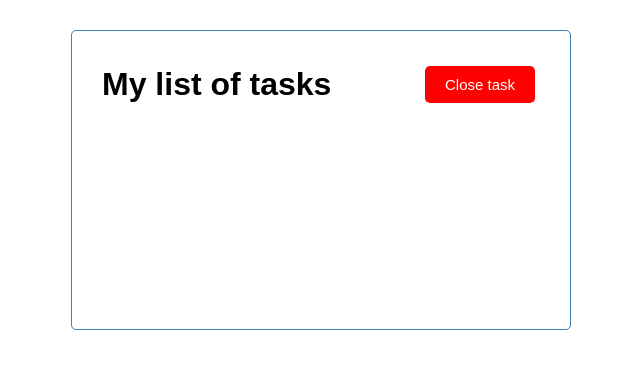
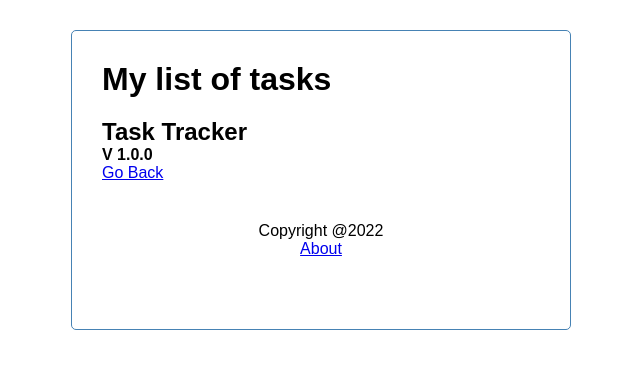
Before and after one commit to florencianionquepan/task-list, an Angular app in the folder task-list/: page /about in a window 1280 px wide. Before the commit this address led to /. Shown: the top 368 px of the page, without its empty margins (319-959 px from the left). Built offline with nearby package versions, Linux system fonts and the light colour scheme.

Commit message:
Se crea about y footer

```diff
--- a/task-list/src/app/app.component.html
+++ b/task-list/src/app/app.component.html
@@ -2,4 +2,5 @@
   <app-header></app-header>
   <router-outlet></router-outlet>
   <!--<app-tasks></app-tasks>-->
+  <app-footer></app-footer>
 </div>
--- /dev/null
+++ b/task-list/src/app/components/about/about.component.html
@@ -0,0 +1,5 @@
+<div>
+    <h2> Task Tracker</h2>
+    <h4> V 1.0.0 </h4>
+    <a routerLink="/">Go Back</a>
+</div>
--- /dev/null
+++ b/task-list/src/app/components/about/about.component.ts
@@ -0,0 +1,15 @@
+import { Component, OnInit } from '@angular/core';
+
+@Component({
+  selector: 'app-about',
+  templateUrl: './about.component.html',
+  styleUrls: ['./about.component.css']
+})
+export class AboutComponent implements OnInit {
+
+  constructor() { }
+
+  ngOnInit(): void {
+  }
+
+}
--- /dev/null
+++ b/task-list/src/app/components/footer/footer.component.css
@@ -0,0 +1,4 @@
+footer{
+    margin-top:40px;
+    text-align: center;
+}
--- /dev/null
+++ b/task-list/src/app/components/footer/footer.component.html
@@ -0,0 +1,4 @@
+<footer>
+    <p>Copyright @2022</p>
+    <a routerLink="/about"> About</a>
+</footer>
--- /dev/null
+++ b/task-list/src/app/components/footer/footer.component.ts
@@ -0,0 +1,15 @@
+import { Component, OnInit } from '@angular/core';
+
+@Component({
+  selector: 'app-footer',
+  templateUrl: './footer.component.html',
+  styleUrls: ['./footer.component.css']
+})
+export class FooterComponent implements OnInit {
+
+  constructor() { }
+
+  ngOnInit(): void {
+  }
+
+}
--- a/task-list/src/app/components/header/header.component.html
+++ b/task-list/src/app/components/header/header.component.html
@@ -1,5 +1,10 @@
 <header>
     <h1>{{title}}</h1>
-    <app-button color="{{showAddTask ? 'red': 'blue'}}" text="{{showAddTask ? 'Close task': 'Add task'}}" (btnClick)="toggleAddTasks()">
+    <app-button
+    color="{{showAddTask ? 'red': 'blue'}}"
+    text="{{showAddTask ? 'Close task': 'Add task'}}"
+    (btnClick)="toggleAddTasks()"
+    *ngIf="hasRoute('/')"
+    >
 </app-button>
 </header>
--- a/task-list/src/app/components/header/header.component.ts
+++ b/task-list/src/app/components/header/header.component.ts
@@ -1,6 +1,7 @@
 import { Component, OnInit } from '@angular/core';
 import { UiService } from 'src/app/service/ui.service';
 import { Subscription } from 'rxjs';
+import{Router} from '@angular/router'
 
 @Component({
   selector: 'app-header',
@@ -13,7 +14,8 @@
   showAddTask:boolean=true;
   subscription?: Subscription;
   constructor(
-    private uiService:UiService
+    private uiService:UiService,
+    private router:Router
   ) {
     this.subscription = this.uiService.onToggle().subscribe(value =>{
       this.showAddTask =value
@@ -26,4 +28,8 @@
   toggleAddTasks(){
     this.uiService.toggleAddTask();
   }
+
+  hasRoute(route:string){
+    return this.router.url === route;
+  }
 }
```
Also changed, not shown: task-list/src/app/app.module.ts (+6 -1 lines), task-list/src/app/components/about/about.component.css (added).
